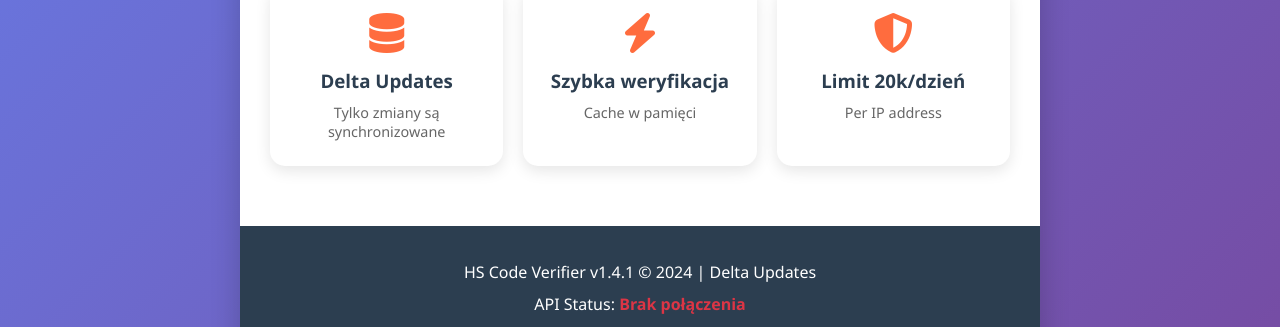
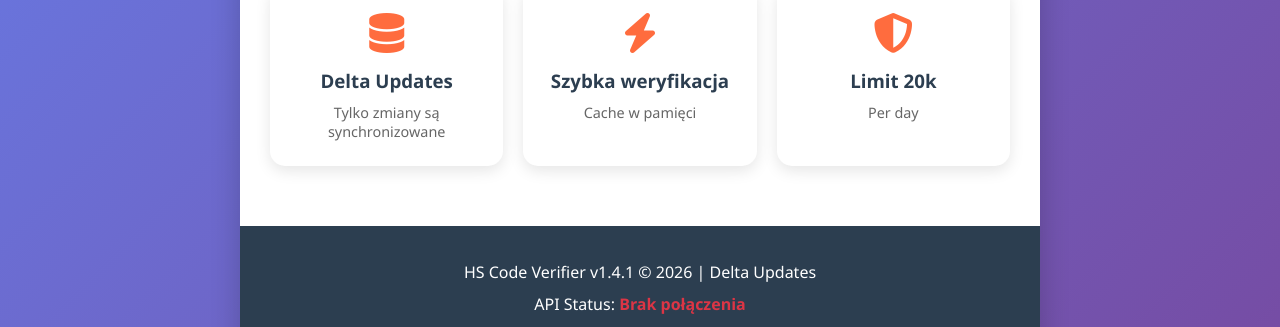
Before and after one commit to marius-sys/hs-code-ver, a website: page frontend/index.html in a window 1280 px wide. Shown: the part 449-776 px from the top of the page. Drawn offline with Linux system fonts and the light colour scheme; no server answers.

Commit message:
v1.4.1 - poprawiony tekst na stronie

```diff
--- a/frontend/index.html
+++ b/frontend/index.html
@@ -71,14 +71,14 @@
                 </div>
                 <div class="info-card">
                     <i class="fas fa-shield-alt"></i>
-                    <h3>Limit 20k/dzień</h3>
-                    <p>Per IP address</p>
+                    <h3>Limit 20k</h3>
+                    <p>Per day</p>
                 </div>
             </div>
         </main>
 
         <footer class="footer">
-            <p>HS Code Verifier v1.4.1 &copy; 2024 | Delta Updates</p>
+            <p>HS Code Verifier v1.4.1 &copy; 2026 | Delta Updates</p>
             <p>API Status: <span id="api-status">Sprawdzanie...</span></p>
             <p class="version">Format: <span id="db-format">...</span> | Rekordy: <span id="db-count">...</span></p>
         </footer>
```
